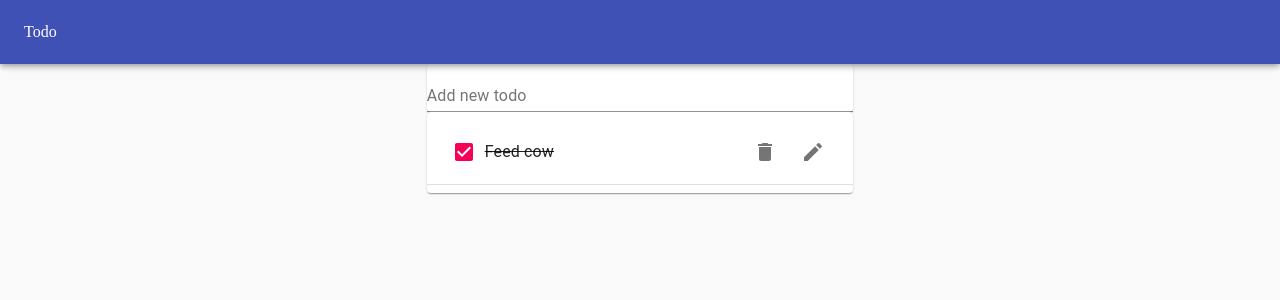
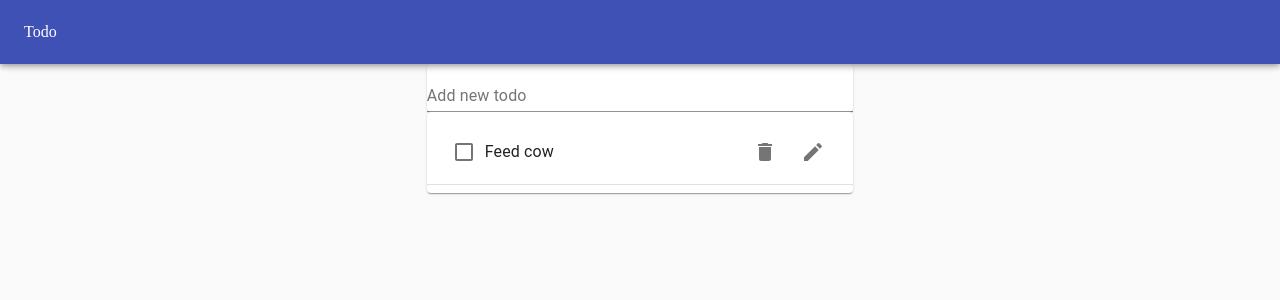
Before and after one commit to rafiurrafi/react-bootcamp, a React (Create React App) app: page / in a window 1280 px wide. Shown: the top 300 px of the page. Built offline with nearby package versions, Linux system fonts and the light colour scheme.

Commit message:
add useToggle hooks

```diff
--- a/src/components/hooks/useToggle.jsx
+++ b/src/components/hooks/useToggle.jsx
@@ -1,8 +1,10 @@
 import { useState } from "react";
 const useToggle = (props) => {
-  const [toggle, setToggle] = useState(props.initialValue);
+  console.log(props);
+  const [toggle, setToggle] = useState(props);
   const handleToggle = () => {
     setToggle(!toggle);
+    console.log(toggle);
   };
   return [toggle, handleToggle];
 };
--- /dev/null
+++ b/src/components/todo.jsx
@@ -0,0 +1,39 @@
+import React from "react";
+import {
+  Checkbox,
+  Divider,
+  IconButton,
+  ListItem,
+  ListItemText,
+} from "@material-ui/core";
+import DeleteIcon from "@material-ui/icons/Delete";
+import EditIcon from "@material-ui/icons/Edit";
+import useToggle from "./hooks/useToggle";
+
+const Todo = ({ todo }) => {
+  const [isComplete, setIsComplete] = useToggle(() => false);
+  console.log(todo);
+  return (
+    <>
+      <ListItem key={todo._id}>
+        <Checkbox checked={isComplete} onChange={setIsComplete} />
+        <ListItemText
+          style={{
+            textDecoration: isComplete ? "line-through" : "none",
+          }}
+        >
+          {todo.task}
+        </ListItemText>
+        <IconButton>
+          <DeleteIcon />
+        </IconButton>
+        <IconButton>
+          <EditIcon />
+        </IconButton>
+      </ListItem>
+      <Divider />
+    </>
+  );
+};
+
+export default Todo;
--- a/src/components/todoList.jsx
+++ b/src/components/todoList.jsx
@@ -10,30 +10,15 @@ import {
 import DeleteIcon from "@material-ui/icons/Delete";
 import EditIcon from "@material-ui/icons/Edit";
 import React from "react";
+import useToggle from "./hooks/useToggle";
+import Todo from "./todo";
 const TodoList = ({ todos }) => {
+  const [isComplete, setIsComplete] = useToggle();
   return (
     <Paper>
       <List>
         {todos.map((todo) => (
-          <>
-            <ListItem key={todo._id}>
-              <Checkbox checked={todo.completed} />
-              <ListItemText
-                style={{
-                  textDecoration: todo.completed ? "line-through" : "none",
-                }}
-              >
-                {todo.task}
-              </ListItemText>
-              <IconButton>
-                <DeleteIcon />
-              </IconButton>
-              <IconButton>
-                <EditIcon />
-              </IconButton>
-            </ListItem>
-            <Divider />
-          </>
+          <Todo todo={todo} />
         ))}
       </List>
     </Paper>
```
